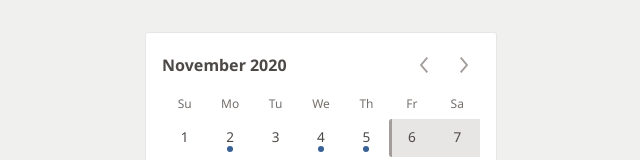
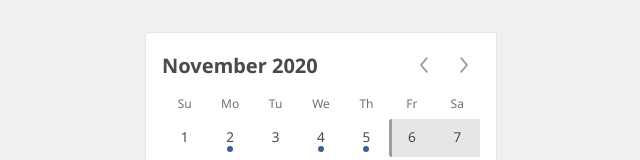
Before and after one commit to martylouis/mini-calendar-demo, a Next.js app: page / in a window 1280 px wide. Shown: the top 160 px of the page, without its empty margins (319-959 px from the left). Built offline with nearby package versions, Linux system fonts and the light colour scheme.

Commit message:
Update size

```diff
--- a/styles/_mini-calendar.scss
+++ b/styles/_mini-calendar.scss
@@ -12,7 +12,7 @@
     align-items: center;
 
     &_date {
-      font-size: 1rem;
+      font-size: 1.25rem;
       font-weight: bold;
       flex-shrink: 0;
     }
```
